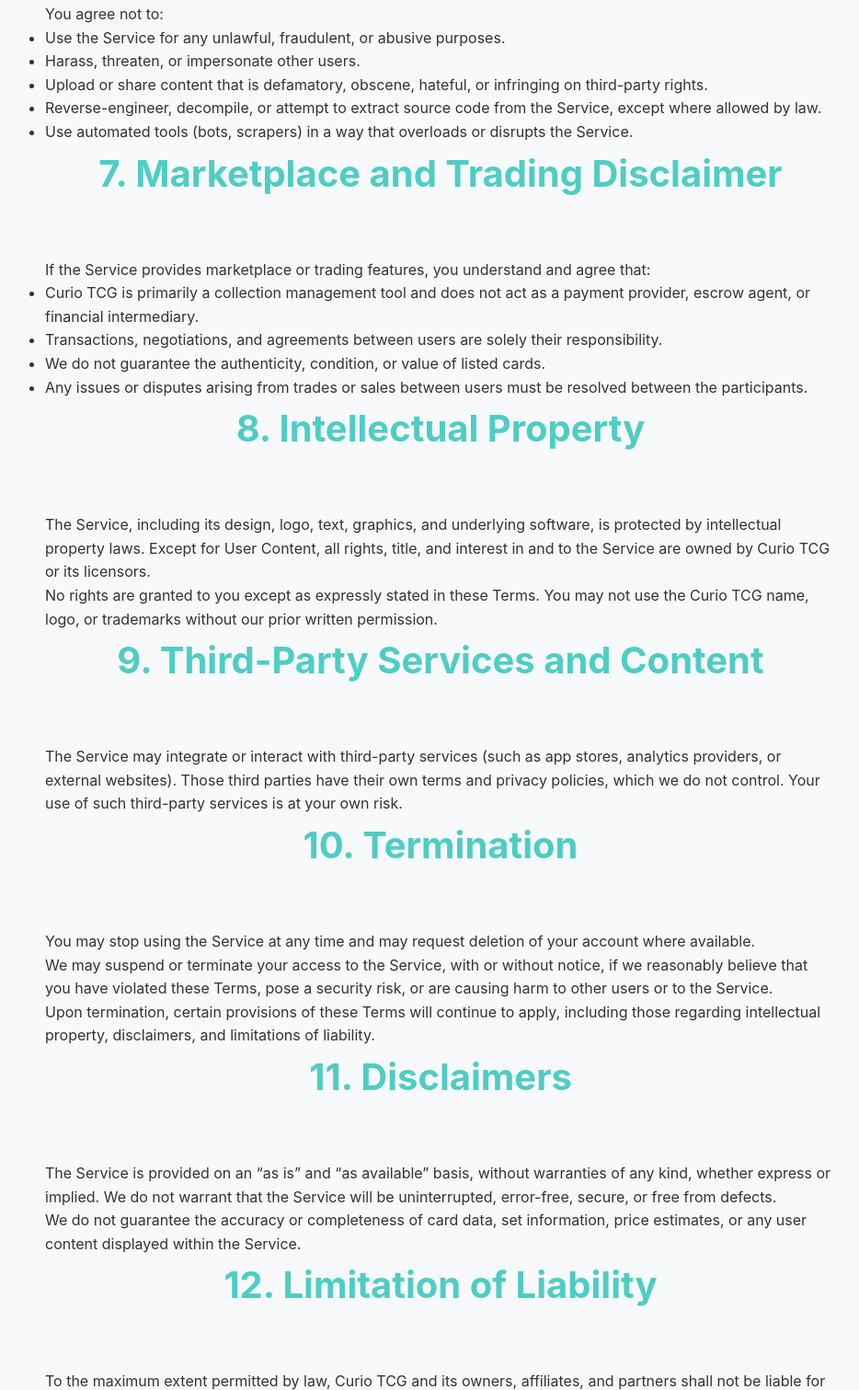
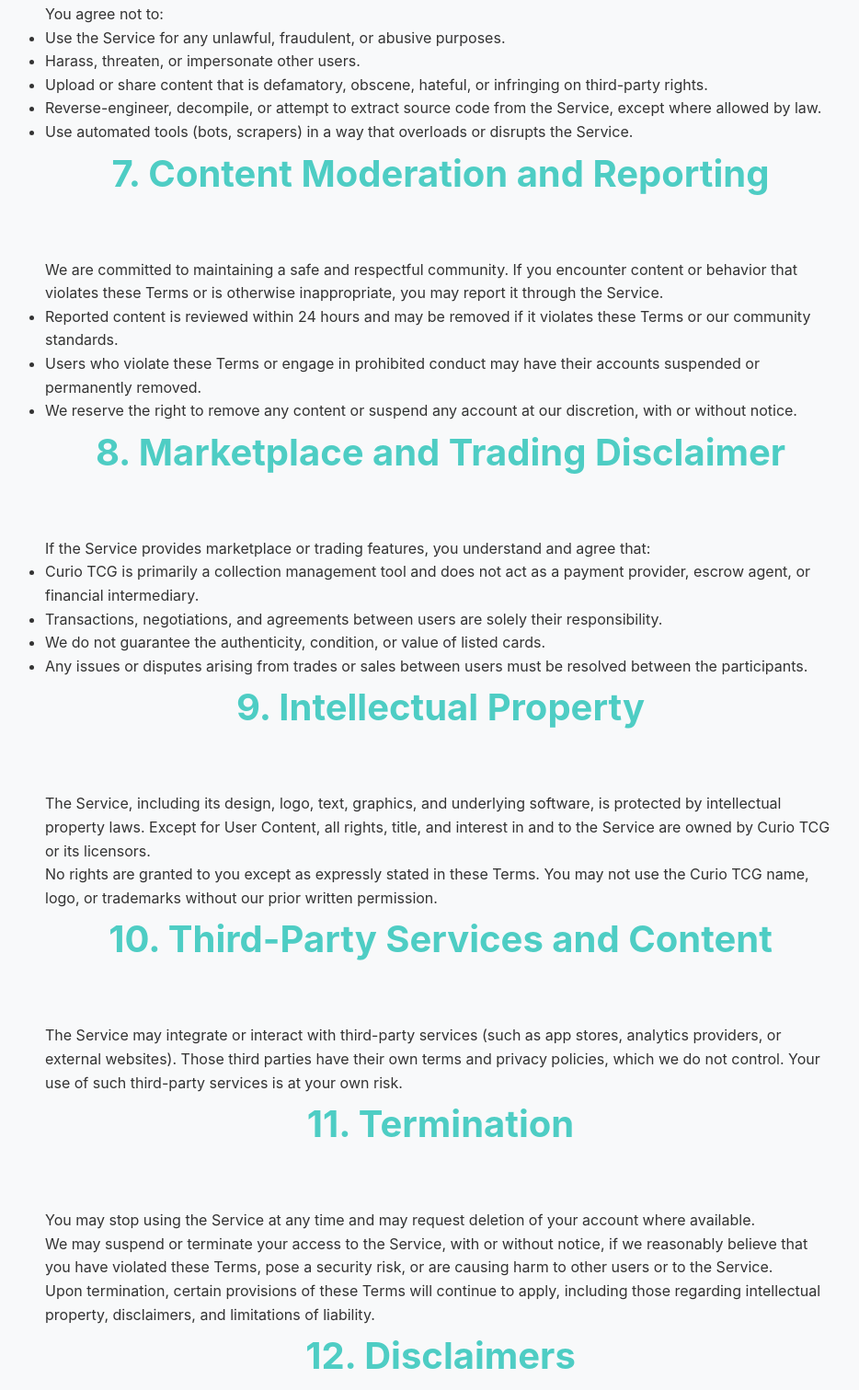
Before and after one commit to getcurioso/www, a plain HTML site: page terms.html in a window 1280 px wide. Shown: the part 1924-3435 px from the top of the page at 92% size, without its empty margins (161-1095 px from the left). Drawn offline with Linux system fonts and the light colour scheme.

Commit message:
feat: update terms of service to include content moderation policies and revise section numbering

```diff
--- a/terms.html
+++ b/terms.html
@@ -91,7 +91,21 @@
         <li>Use automated tools (bots, scrapers) in a way that overloads or disrupts the Service.</li>
       </ul>
 
-      <h2>7. Marketplace and Trading Disclaimer</h2>
+      <h2>7. Content Moderation and Reporting</h2>
+      <p>
+        We are committed to maintaining a safe and respectful community. If you encounter content or behavior that
+        violates these Terms or is otherwise inappropriate, you may report it through the Service.
+      </p>
+      <ul>
+        <li>Reported content is reviewed within 24 hours and may be removed if it violates these Terms or our
+          community standards.</li>
+        <li>Users who violate these Terms or engage in prohibited conduct may have their accounts suspended or
+          permanently removed.</li>
+        <li>We reserve the right to remove any content or suspend any account at our discretion, with or without
+          notice.</li>
+      </ul>
+
+      <h2>8. Marketplace and Trading Disclaimer</h2>
       <p>
         If the Service provides marketplace or trading features, you understand and agree that:
       </p>
@@ -104,7 +118,7 @@
           participants.</li>
       </ul>
 
-      <h2>8. Intellectual Property</h2>
+      <h2>9. Intellectual Property</h2>
       <p>
         The Service, including its design, logo, text, graphics, and underlying software, is protected by intellectual
         property laws. Except for User Content, all rights, title, and interest in and to the Service are owned by
@@ -115,14 +129,14 @@
         logo, or trademarks without our prior written permission.
       </p>
 
-      <h2>9. Third-Party Services and Content</h2>
+      <h2>10. Third-Party Services and Content</h2>
       <p>
         The Service may integrate or interact with third-party services (such as app stores, analytics providers, or
         external websites). Those third parties have their own terms and privacy policies, which we do not control.
         Your use of such third-party services is at your own risk.
       </p>
 
-      <h2>10. Termination</h2>
+      <h2>11. Termination</h2>
       <p>
         You may stop using the Service at any time and may request deletion of your account where available.
       </p>
@@ -135,7 +149,7 @@
         intellectual property, disclaimers, and limitations of liability.
       </p>
 
-      <h2>11. Disclaimers</h2>
+      <h2>12. Disclaimers</h2>
       <p>
         The Service is provided on an “as is” and “as available” basis, without warranties of any kind, whether express
         or implied. We do not warrant that the Service will be uninterrupted, error-free, secure, or free from
@@ -146,7 +160,7 @@
         content displayed within the Service.
       </p>
 
-      <h2>12. Limitation of Liability</h2>
+      <h2>13. Limitation of Liability</h2>
       <p>
         To the maximum extent permitted by law, Curio TCG and its owners, affiliates, and partners shall not be liable
         for any indirect, incidental, consequential, or punitive damages, or for any loss of data, profits, or
@@ -158,7 +172,7 @@
         minimum amount permitted by applicable law.
       </p>
 
-      <h2>13. Changes to the Service and to These Terms</h2>
+      <h2>14. Changes to the Service and to These Terms</h2>
       <p>
         We may modify or discontinue parts of the Service at any time. We may also update these Terms from time to
         time. When we make material changes, we will update the “Last Updated” date below and may provide additional
@@ -167,16 +181,16 @@
       <p>
         By continuing to use the Service after changes take effect, you agree to the updated Terms.
       </p>
-      <p><strong>Last Updated:</strong> 2025-12-08</p>
+      <p><strong>Last Updated:</strong> 2025-12-26</p>
 
-      <h2>14. Governing Law</h2>
+      <h2>15. Governing Law</h2>
       <p>
         These Terms are governed by the laws applicable in your country or region of residence, unless mandatory local
         law requires otherwise. Any disputes arising out of or related to these Terms or the Service shall be subject
         to the jurisdiction of the competent courts in your country or region, unless otherwise required by law.
       </p>
 
-      <h2>15. Contact</h2>
+      <h2>16. Contact</h2>
       <p>
         If you have any questions about these Terms or the Service, please contact us at:
       </p>
```
